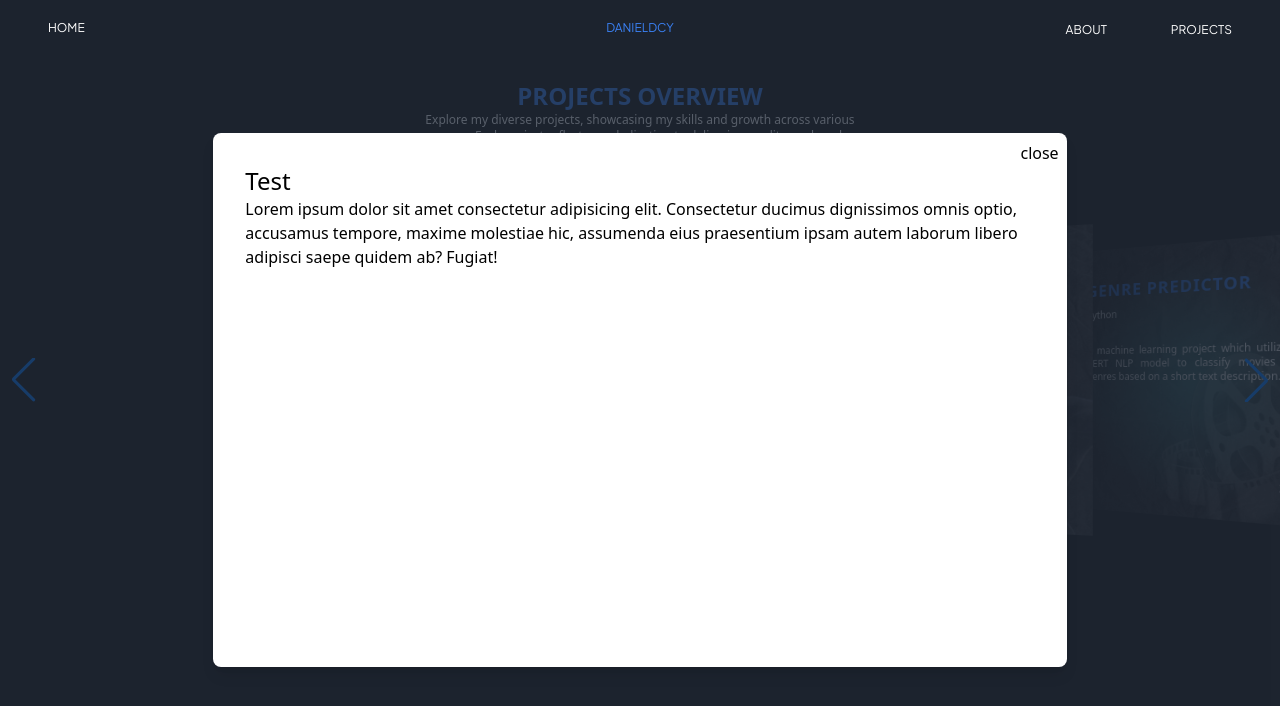
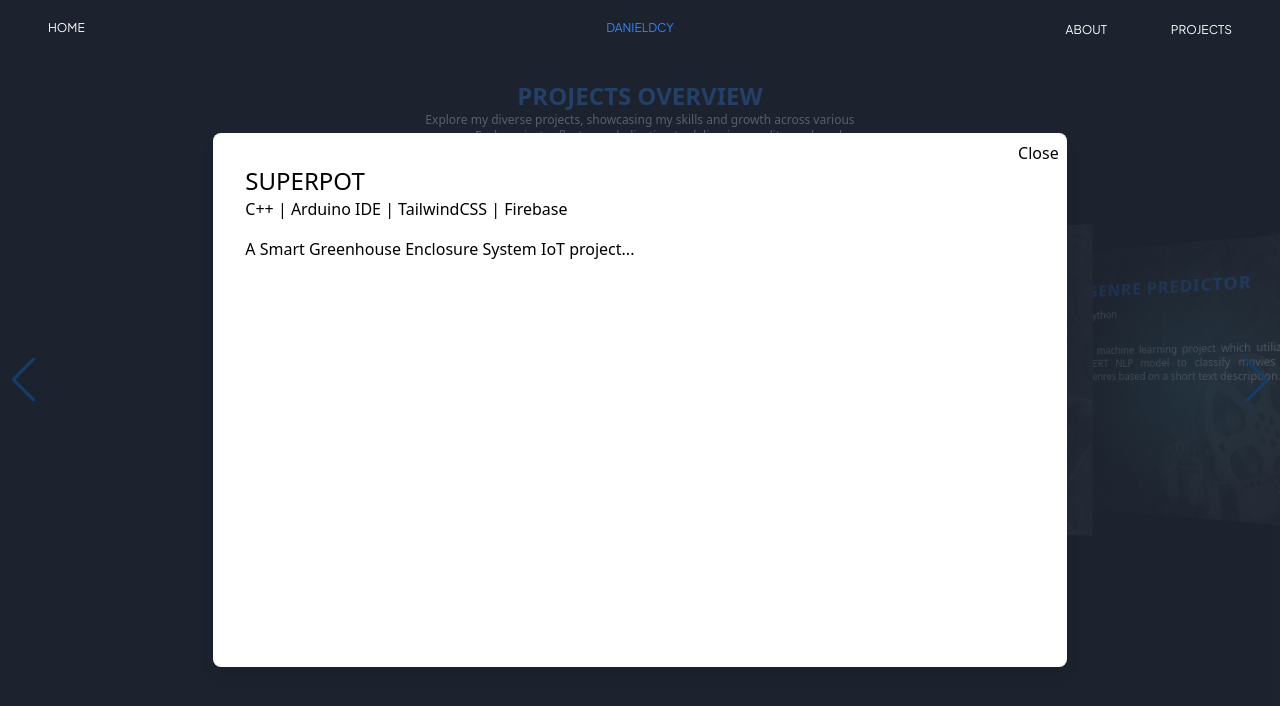
Before and after one commit to JamesDDcy/portfolio_JamesDcy, an Angular app: page /projects in a window 1280 px wide. Both pictures are taken after a click on the element 640 px from the left and 318 px from the top of the page. Shown: the top 706 px of the page. Built offline with nearby package versions, Linux system fonts and the light colour scheme.

Commit message:
feat: working project modal

```diff
--- a/src/app/projects/projects/projects.component.ts
+++ b/src/app/projects/projects/projects.component.ts
@@ -73,7 +73,11 @@ export class ProjectsComponent {
     }
   ];
 
-  openModal(): void {
-    this.swiperModal.openModal();
+  openModal(projectTitle: string): void {
+    this.swiperModal.openModal(projectTitle);
+  }
+
+  closeModal(): void {
+    this.swiperModal.closeModal();
   }
 }
--- a/src/app/projects/projects/swiper-modal/swiper-modal.component.html
+++ b/src/app/projects/projects/swiper-modal/swiper-modal.component.html
@@ -1,13 +1,30 @@
 <div class="container mx-auto p-4">
-  <div [ngClass]="isModalOpen ? 'block' : 'hidden' "
-    class="fixed inset-0 bg-gray-800 bg-opacity-75 flex justify-center items-center ">
-    <div class="bg-white  p-8 rounded-lg shadow-lg w-2/3 h-2/3 relative">
-      <h2 class="text-2xl text-black">Test</h2>
-      <p>Lorem ipsum dolor sit amet consectetur adipisicing elit. Consectetur ducimus dignissimos omnis optio, accusamus
-        tempore, maxime molestiae hic, assumenda eius praesentium ipsam autem laborum libero adipisci saepe quidem ab?
-        Fugiat!</p>
-      <button class="absolute top-2 right-2 text-black" (click)="closeModal()">close</button>
+  <div [ngClass]="isModalOpen ? 'block' : 'hidden'"
+    class="fixed inset-0 bg-gray-800 bg-opacity-75 flex justify-center items-center">
+    <div class="bg-white p-8 rounded-lg shadow-lg w-2/3 h-2/3 relative">
+
+      <!-- Conditional rendering of modals based on selectedProjectId -->
+      <ng-container *ngIf="selectedProjectTitle === 'SUPERPOT'">
+        <h2 class="text-2xl text-black">SUPERPOT</h2>
+        <p class="text-black font-medium">C++ | Arduino IDE | TailwindCSS | Firebase</p>
+        <p class="mt-4">A Smart Greenhouse Enclosure System IoT project...</p>
+      </ng-container>
+
+      <ng-container *ngIf="selectedProjectTitle === 'ISKO-INFO'">
+        <h2 class="text-2xl text-black">ISKO-INFO</h2>
+        <p class="text-black font-medium">Ruby on Rails | HTML/CSS | Firebase</p>
+        <p class="mt-4">A full-stack web application designed to assist students...</p>
+      </ng-container>
+
+      <ng-container *ngIf="selectedProjectTitle === 'GENRE PREDICTOR'">
+        <h2 class="text-2xl text-black">GENRE PREDICTOR</h2>
+        <p class="text-black font-medium">Python</p>
+        <p class="mt-4">A machine learning project using BERT NLP...</p>
+      </ng-container>
+
+      <!-- Add more ng-containers for additional projects -->
+
+      <button class="absolute top-2 right-2 text-black" (click)="closeModal()">Close</button>
     </div>
-
   </div>
 </div>
--- a/src/app/projects/projects/swiper-modal/swiper-modal.component.ts
+++ b/src/app/projects/projects/swiper-modal/swiper-modal.component.ts
@@ -1,23 +1,23 @@
-import { NgClass } from '@angular/common';
-import { Component, OnInit } from '@angular/core';
+import { Component, Input } from '@angular/core';
+import { CommonModule } from '@angular/common';
 
 @Component({
   selector: 'app-swiper-modal',
   standalone: true,
-  imports: [NgClass],
+  imports: [CommonModule],
   templateUrl: './swiper-modal.component.html',
   styleUrls: ['./swiper-modal.component.css']
 })
 export class SwiperModalComponent {
+  @Input() selectedProjectTitle!: string; // Accepts the ID of the selected project
+  isModalOpen: boolean = false;
 
-  isModalOpen: boolean = false;
-  openModal(): void {
+  openModal(projectTitle: string): void {
+    this.selectedProjectTitle = projectTitle;
     this.isModalOpen = true;
-    console.log(this.isModalOpen);
-  };
+  }
+
   closeModal(): void {
     this.isModalOpen = false;
-    console.log(this.isModalOpen);
-  };
-
+  }
 }
```
